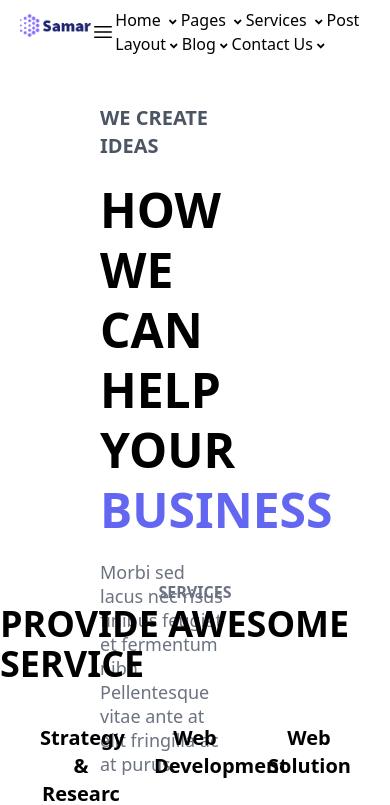
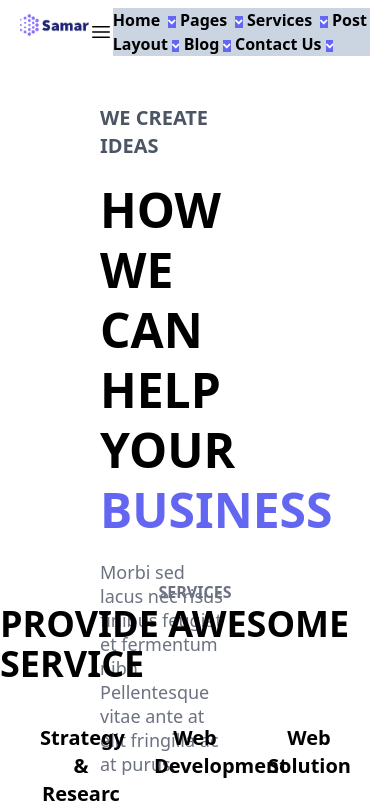
Before and after one commit to NiedjaMarques/GGS, a plain HTML site: page tailwind.html in a window 390 px wide. Both pictures are taken after a click on the element 358 px from the left and 32 px from the top of the page. Shown: the top 805 px of the page. Drawn offline with nearby package versions, Linux system fonts and the light colour scheme.

Commit message:
Tornando o site responsivo e dinâmico

```diff
--- a/Javascript/arquivo01.js
+++ b/Javascript/arquivo01.js
@@ -1,9 +1,15 @@
 function MenuNavBar() { //função chamada
-    const mostrarMenu = document.getElementById('menu') // Pega o elemento com ID "menu" e armazena na variavel
+    const menu = document.getElementById('menu') // Pega o elemento com ID "menu" e armazena na variavel
 
     // Verifica se o menu esta oculto no HTML usando a função "window.getComputedStyle(menu)"
     if (window.getComputedStyle(menu).display === 'none') { // Se o menu não estiver sendo exibido...
         menu.style.display = 'block' // ...quando for clicado ele mostra as opções
+
+
+       // menu.classList.add('flex-col'); // Adiciona a classe "flex-col" para exibir como coluna
+        //menu.classList.remove('hidden'); // Remove a classe "hidden" para tornar o menu visível
+
+
     } else {
         menu.style.display = 'none'; // ...quando clicado novamente, esconde as opções
     }
--- a/tailwind.html
+++ b/tailwind.html
@@ -35,32 +35,32 @@
 
         </div>
 
-        <nav id="menu" class="hidden"> <!--DIV GERAL DA NAV flex space-x-7 text-sm items-center-->
+        <nav id="menu" class="hidden bg-slate-300 font-semibold flex flex-col items-center space-y-4"> <!--DIV GERAL DA NAV flex space-x-7 text-sm items-center-->
 
           <a href="#" class="hover:text-indigo-500 transition duration-300 ease-in-out">
             Home
-            <i class="fas fa-angle-down fa-xs ml-1"></i>
+            <i class="fas fa-angle-down fa-xs ml-1 bg-indigo-500 text-white"></i>
           </a>
 
           <a href="#" class="hover:text-indigo-500 transition duration-300 ease-in-out">
-            Pages <i class="fas fa-angle-down fa-xs ml-1"></i>
+            Pages <i class="fas fa-angle-down fa-xs ml-1 bg-indigo-500 text-white"></i>
           </a>
 
           <a href="#" class="hover:text-indigo-500 transition duration-300 ease-in-out">
-            Services <i class="fas fa-angle-down fa-xs ml-1"></i>
+            Services <i class="fas fa-angle-down fa-xs ml-1 bg-indigo-500 text-white"></i>
           </a>
 
           <a href="#"
             class="hover:text-indigo-500 transition duration-300 ease-in-out"
-            >Post Layout<i class="fas fa-angle-down fa-xs ml-1"></i>
+            >Post Layout<i class="fas fa-angle-down fa-xs ml-1 bg-indigo-500 text-white"></i>
           </a>
 
           <a href="#" class="hover:text-indigo-500 transition duration-300 ease-in-out"
-            >Blog<i class="fas fa-angle-down fa-xs ml-1"></i>
+            >Blog<i class="fas fa-angle-down fa-xs ml-1 bg-indigo-500 text-white"></i>
           </a>
 
           <a href="#" class="hover:text-indigo-500 transition duration-300 ease-in-out"
-            >Contact Us<i class="fas fa-angle-down fa-xs ml-1"></i>
+            >Contact Us<i class="fas fa-angle-down fa-xs ml-1 bg-indigo-500 text-white"></i>
           </a>
 
         </nav>
```
